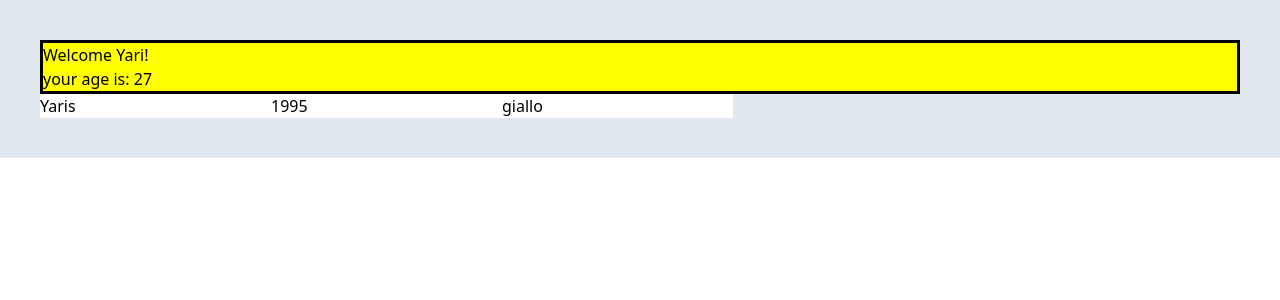
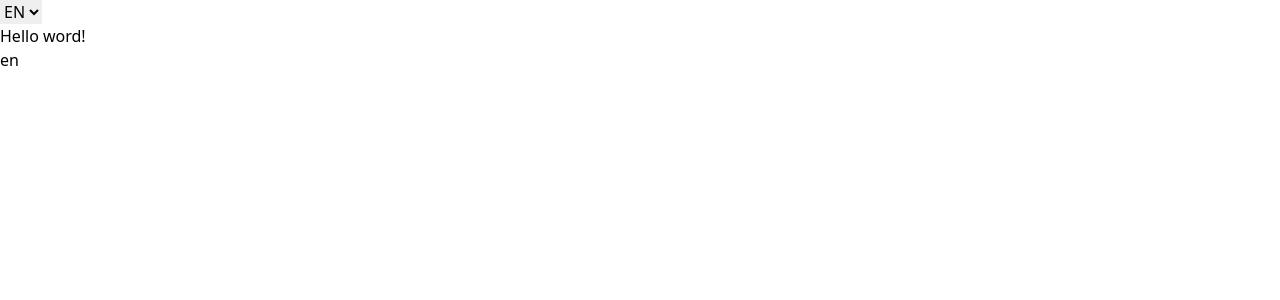
Before and after one commit to Yaricherchi7/React.js, a React (Create React App) app: page / in a window 1280 px wide. Shown: the top 300 px of the page. Built offline with nearby package versions, Linux system fonts and the light colour scheme.

Commit message:
es svolto

```diff
--- a/src/App.js
+++ b/src/App.js
@@ -1,22 +1,24 @@
-import React from "react";
-import { Welcome } from "./Welcome";
-import { HookLogin } from "./HookLogin";
-import { GithubUsers } from "./GithubUsers";
-import { HookCounter } from "./HookCounter";
-import { CarDetail } from "./CarDetails";
+import React, { useState } from "react";
+import { DisplayLanguage } from "./DisplayLanguage";
+import { LanguageContext } from "./LanguageContext";
 
-export class App extends React.Component {
+export function App() {
 
-  render() {
+  const[language, setLanguage] = useState("en")
+
+  function HandleChangeLanguage(event){
+    setLanguage(event.target.value)
+  }
+
     return (
-      <div className="bg-slate-200 p-10"  >
-        <Welcome name="Yari"/>
-        <CarDetail
-        model="Yaris"
-        year= "1995"
-        color ="giallo"
-        />
+      <div>
+        <select value={language} onChange={HandleChangeLanguage}>
+        <option value="en">EN</option>
+        <option value="it">IT</option>
+        </select>
+        <LanguageContext.Provider value={language}>
+        <DisplayLanguage/>
+        </LanguageContext.Provider>
       </div>
     );
-  }
 }
--- a/src/DisplayLanguage.js
+++ b/src/DisplayLanguage.js
@@ -1,4 +1,4 @@
-import React from "react";
+import React, { useContext } from "react";
 import { LanguageContext } from "./LanguageContext";
 
 const strings = {
@@ -11,20 +11,13 @@
 }
 
 
-export class DisplayLanguage extends React.Component{
-    render(){
+export function DisplayLanguage(){
+
+    const language = useContext(LanguageContext)
+
         return(
             <div>
-                <LanguageContext.Consumer>
-                    { language =>{
-                        return(
-                        <div>
-                            {strings[language].CURRENT_LANGUAGE} <h1>{language}</h1>
-                        </div>
-                        )}
-                    }
-                </LanguageContext.Consumer>
+             {strings[language].CURRENT_LANGUAGE} <h1>{language}</h1>
             </div>
         )
-    }
 }
```
